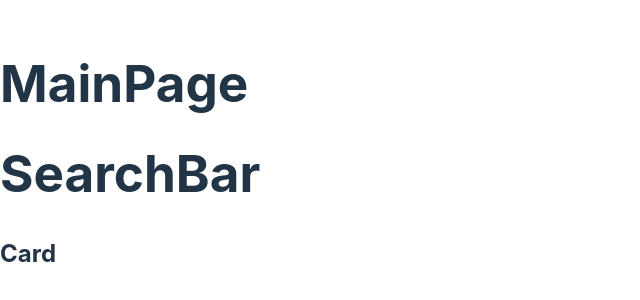
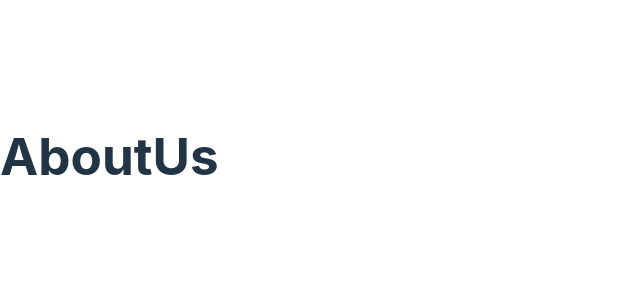
Before and after one commit to 4workacc/rsschool_react2023Q1, a React (Vite) app: page /about in a window 1280 px wide. Shown: the part 244-544 px from the top of the page, without its empty margins (0-640 px from the left). Built offline with nearby package versions, Linux system fonts and the light colour scheme.

Commit message:
feat: simple routing

```diff
--- a/src/main.tsx
+++ b/src/main.tsx
@@ -2,9 +2,29 @@ import React from 'react'
 import ReactDOM from 'react-dom/client'
 import App from './components/App/App'
 import './index.css'
+import {
+  createBrowserRouter,
+  RouterProvider,
+} from "react-router-dom";
+import AboutUs from './Pages/AboutUs';
+import NotFound404 from './Pages/NotFound404';
+
+const router = createBrowserRouter([
+  {
+    path: "/",
+    element: <App />,
+    errorElement: <NotFound404 />
+  },
+  {
+    path: "/about",
+    element: <AboutUs />,
+    errorElement: <NotFound404 />
+  },
+
+]);
 
 ReactDOM.createRoot(document.getElementById('root') as HTMLElement).render(
   <React.StrictMode>
-    <App />
+    <RouterProvider router={router} />
   </React.StrictMode>,
 )
```
